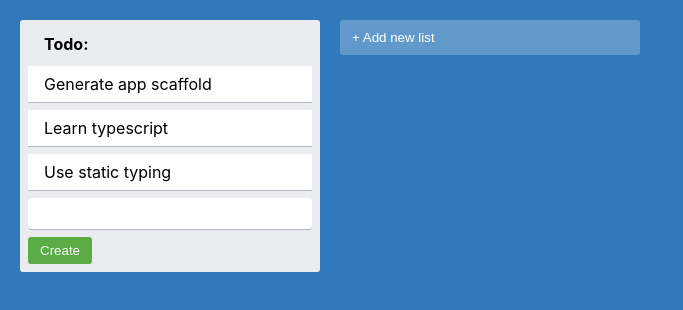
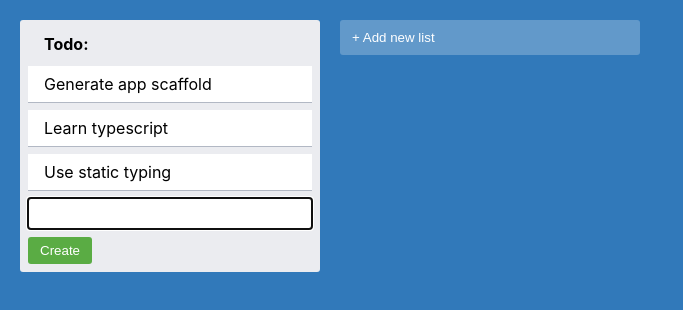
Before and after one commit to sale4319/trello-clone-fullstack, a React (Create React App) app: page / in a window 1280 px wide. Both pictures are taken after a click on the button "+ Add new card". Shown: the top 310 px of the page, without its empty margins (0-683 px from the left). Built offline with nearby package versions, Linux system fonts and the light colour scheme.

Commit message:
feat: created useFocus hook and implemented it on input

```diff
--- a/src/NewItemForm.tsx
+++ b/src/NewItemForm.tsx
@@ -1,5 +1,6 @@
 import { useState } from "react";
 import { NewItemButton, NewItemFormContainer, NewItemInput } from "./styles";
+import { useFocus } from "./utils/useFocus";
 
 type NewItemFormProps = {
   onAdd(text: string): void;
@@ -7,10 +8,15 @@
 
 export const NewItemForm = ({ onAdd }: NewItemFormProps) => {
   const [text, setText] = useState("");
+  const inputRef = useFocus();
 
   return (
     <NewItemFormContainer>
-      <NewItemInput value={text} onChange={(e) => setText(e.target.value)} />
+      <NewItemInput
+        ref={inputRef}
+        value={text}
+        onChange={(e) => setText(e.target.value)}
+      />
       <NewItemButton onClick={() => onAdd(text)}>Create</NewItemButton>
     </NewItemFormContainer>
   );
--- /dev/null
+++ b/src/utils/useFocus.ts
@@ -0,0 +1,11 @@
+import { useRef, useEffect } from "react";
+
+export const useFocus = () => {
+  const ref = useRef<HTMLInputElement>(null);
+
+  useEffect(() => {
+    ref.current?.focus();
+  }, []);
+
+  return ref;
+};
```
